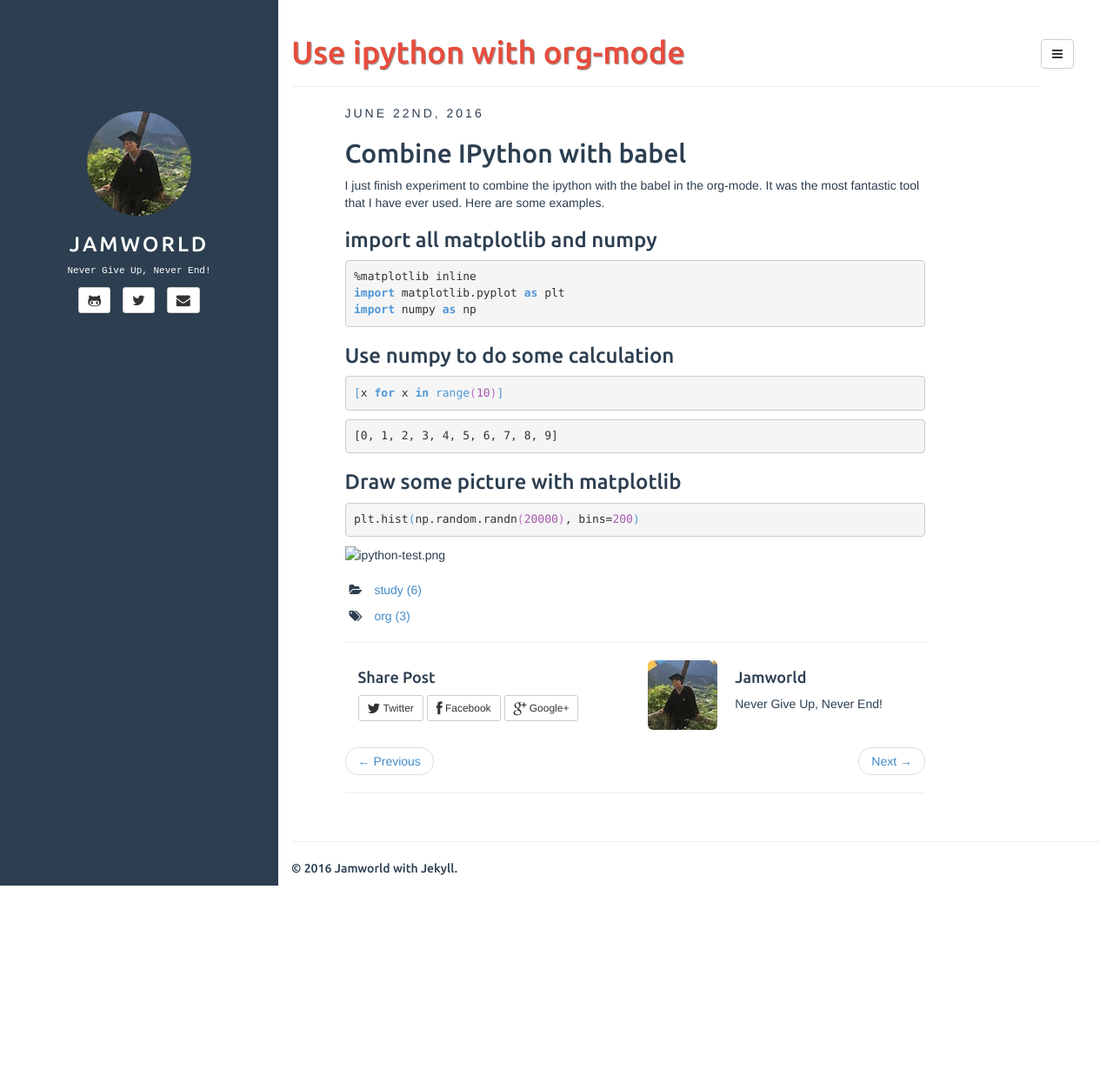
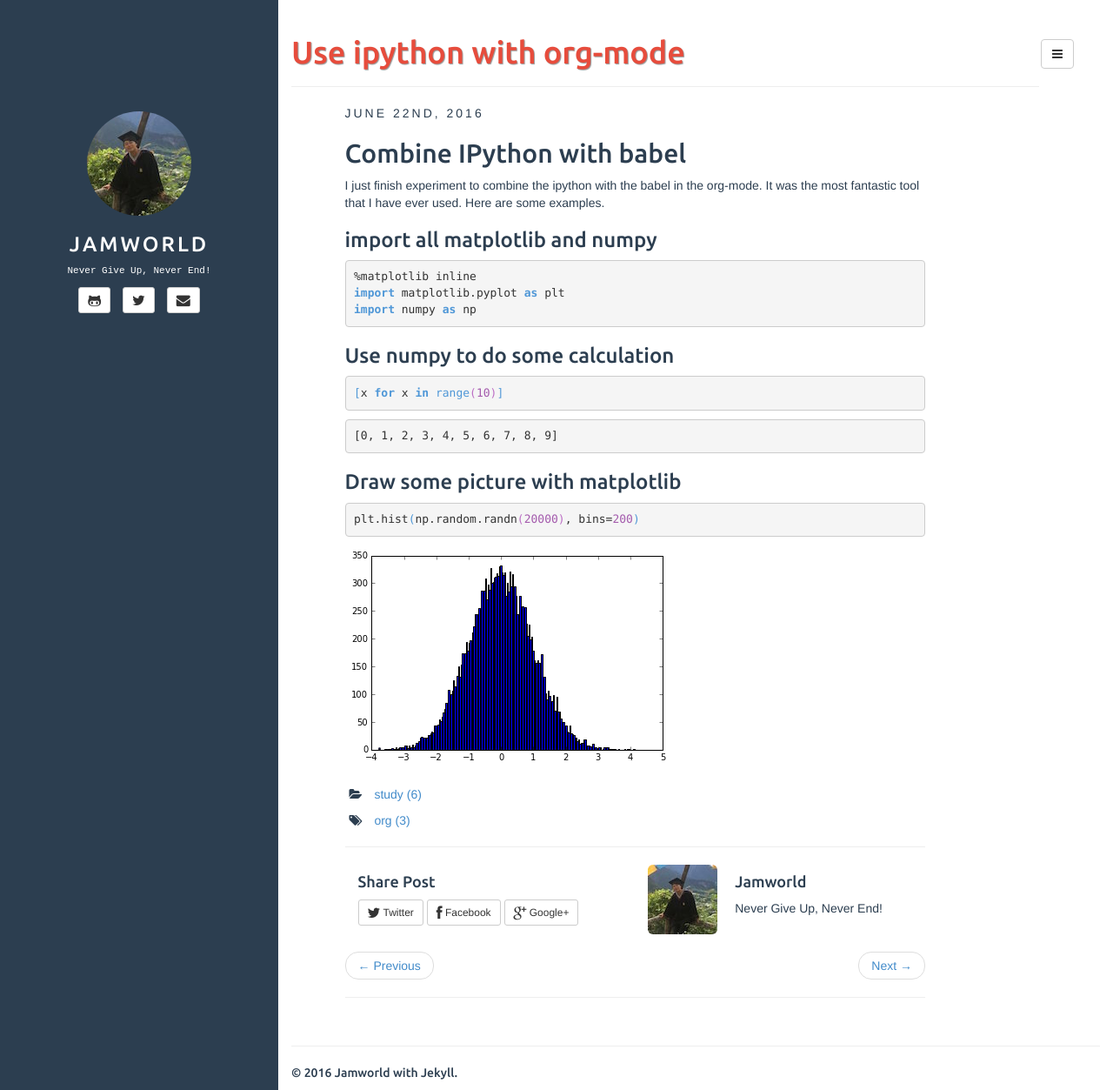
Before and after one commit to jam-world/jam-world.github.io, a Jekyll site: the page built from _posts/2016-06-22-use-ipython-with-org-mode.html, in a window 1280 px wide and 1253 px high. Shown: the whole window at 87% size. Built offline with Jekyll 4.4.1, drawn with Linux system fonts in a browser that asks for light colours.

Commit message:
fix the image for ipython with org-mode

```diff
--- a/_posts/2016-06-22-use-ipython-with-org-mode.html
+++ b/_posts/2016-06-22-use-ipython-with-org-mode.html
@@ -58,7 +58,7 @@ I just finish experiment to combine the ipython with the babel in the org-mode.
 
 
 <div class="figure">
-<p><img src="../img/ipython-test.png" alt="ipython-test.png" />
+<p><img src="/img/ipython-test.png" alt="ipython-test.png" />
 </p>
 </div>
 </div>
```
